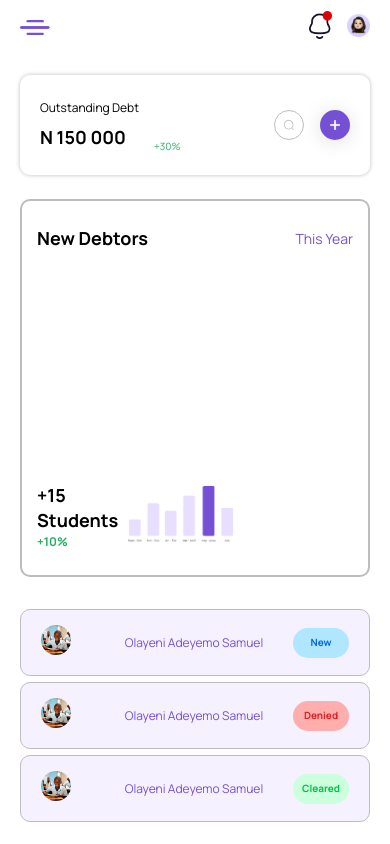
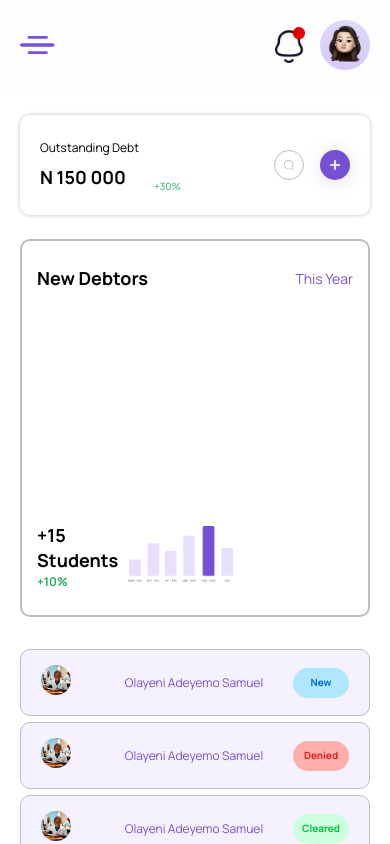
Before and after one commit to zuri-training/My_debtors_Team35, a Next.js app in the folder Frontend/studebt/: page /school/dashboard in a window 390 px wide. Shown: the top 844 px of the page. Built offline with nearby package versions, Linux system fonts and the light colour scheme.

Commit message:
School Dashboard corrections

```diff
--- a/Frontend/studebt/components/SchoolTopBar.js
+++ b/Frontend/studebt/components/SchoolTopBar.js
@@ -6,7 +6,9 @@ const SchoolTopBar = ({ setToggle }) => {
     }
     return (
         <div className='school-topbar'>
-            <img src="/images/Menu-icon.svg" alt="" id='menu-open' onClick={toggleHam}/>
+            <div className="school-menu-side-menu-hamburger" onClick={toggleHam}>
+                <img src="/images/Menu-icon.svg" alt="" id='menu-open' />
+            </div>
             <div className="topbar-left">
                 <h5>👋 Welcome to StuDebt</h5>
             </div>
--- a/Frontend/studebt/styles/schoolDash.css
+++ b/Frontend/studebt/styles/schoolDash.css
@@ -105,9 +105,18 @@
     margin-bottom: 40px;
 }
 
+/* ################################################################# */
+/* ################################################################# */
+/* ################################################################# */
+
 /* School Top bar */
 
+
 #menu-open {
+    width: 100%;
+}
+
+.school-menu-side-menu-hamburger {
     display: none;
 }
 
@@ -123,6 +132,7 @@
     top: 0;
     background-color: white;
     z-index: 10;
+    background-color: #FDFDFF;
 }
 
 .school-topbar .topbar-right {
@@ -131,11 +141,26 @@
     align-items: center;
     width: 100%;
     max-width: 360px;
+    font-weight: 300;
+}
+
+.topbar-right h5 {
+    font-weight: 300;;
+}
+
+.topbar-right img {
+    width: 100%;
+}
+
+.topbar-right .notification {
+    width: 37px;
+}
+
+.topbar-right .profile-image {
+    width: 60px;
 }
 
 .topbar-left {
-    border-radius: 10px;
-    background-color: var(--secondary-variant20);
     height: 80px;
     display: flex;
     justify-content: flex-start;
@@ -144,7 +169,12 @@
     padding: 0px 50px;
     align-items: center;
     font-size: 24px;
+    font-weight: 600;
 }
+
+/* ################################################################# */
+/* ################################################################# */
+/* ################################################################# */
 
 /* School Main */
 
@@ -471,6 +501,11 @@
     ;
 }
 
+
+/* ####################################### Media Query ############################# */
+/* ####################################### Media Query ############################# */
+/* ####################################### Media Query ############################# */
+
 @media (max-width: 1450px) {
 
     /* Toggle ham */
@@ -484,7 +519,7 @@
     }
 
     .school-topbar {
-        padding: 0px 20px;
+        padding: 20px;
         align-items: center;
     }
 
@@ -505,11 +540,28 @@
         ;
     }
 
+
+    /* ################################################ */
+    /* ################################################ */
+    /* ################################################ */
+
     /* Top bar  */
 
+    .school-menu-side-menu-hamburger {
+        display: block;
+    }
+
     #menu-open {
-        display: block;
+        width: 100%;
+    }
+
+
+    .topbar-right .notification {
         width: 30px;
+    }
+
+    .topbar-right .profile-image {
+        width: 50px;
     }
 
     /* Side bar */
@@ -601,6 +653,8 @@
         display: none;
     }
 
+    /* School Dashboard Layout */
+
     .school-dashboard-layout {
         display: block;
     }
@@ -620,11 +674,12 @@
         right: 0;
         margin: 0;
         height: 55px;
-        padding: 0 20px;
+        padding: 20px;
+        height: auto;
     }
 
-    .notification img, .profile-image img {
-        width: 23px;
+    .notification , .profile-image {
+        width: 40px;
         margin-left: 15px;
     }
 
```
